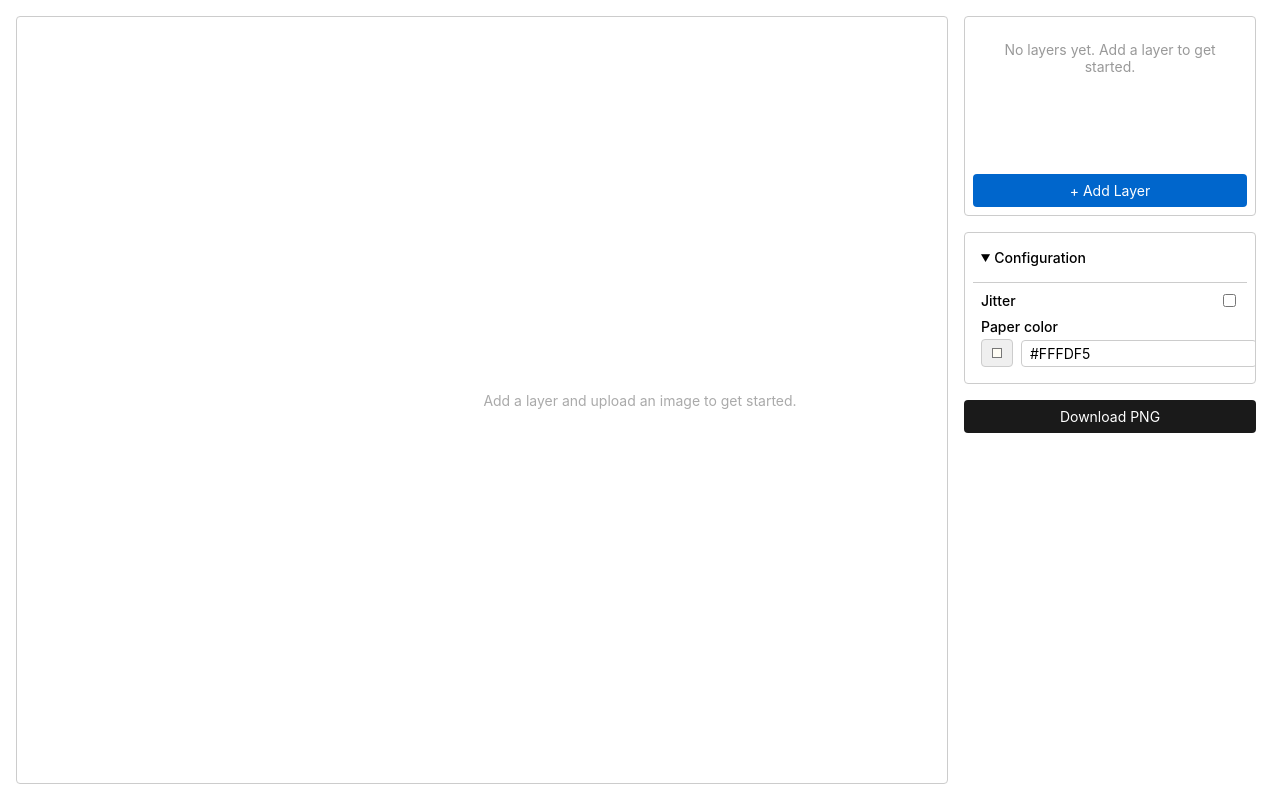
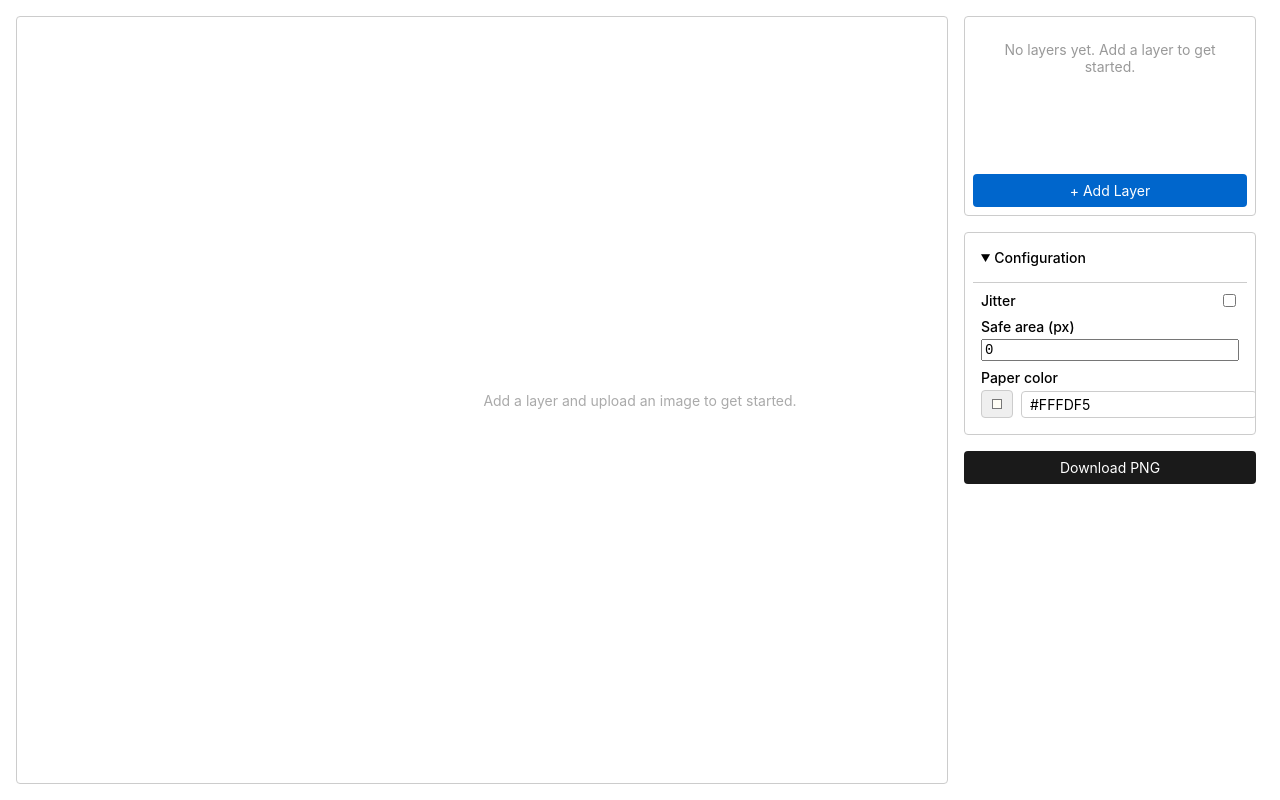
Before and after one commit to jackbush/riso, a React (Vite) app: page / in a window 1280 px wide. Built offline with nearby package versions, Linux system fonts and the light colour scheme.

Commit message:
safe area config

```diff
--- a/src/App.tsx
+++ b/src/App.tsx
@@ -11,6 +11,7 @@ export function App() {
   const [config, setConfig] = useState<RisoConfig>({
     jitterEnabled: false,
     paperColor: '#FFFDF5',
+    safeArea: 0,
   });
 
   function handleConfigChange(updates: Partial<RisoConfig>) {
--- a/src/components/ConfigPanel.tsx
+++ b/src/components/ConfigPanel.tsx
@@ -20,6 +20,20 @@ export function ConfigPanel({ config, onChange }: ConfigPanelProps) {
             onChange={(e) => onChange({ jitterEnabled: e.target.checked })}
           />
         </label>
+
+        {/* Safe area */}
+        <div className="config-item">
+          <label className="config-label">Safe area (px)</label>
+          <input
+            type="number"
+            min={0}
+            max={500}
+            step={10}
+            value={config.safeArea}
+            onChange={(e) => onChange({ safeArea: Math.max(0, parseInt(e.target.value, 10) || 0) })}
+            className="config-hex-input"
+          />
+        </div>
 
         {/* Paper color */}
         <div className="config-item">
--- a/src/engine/compositor.ts
+++ b/src/engine/compositor.ts
@@ -68,16 +68,17 @@ export function composite(
   targetH: number,
   fullW: number,
 ): HTMLCanvasElement {
+  const scale = targetW / fullW;
+  const safe = Math.round((config.safeArea ?? 0) * scale);
+
   const canvas = document.createElement('canvas');
-  canvas.width = targetW;
-  canvas.height = targetH;
+  canvas.width = targetW + 2 * safe;
+  canvas.height = targetH + 2 * safe;
   const ctx = canvas.getContext('2d')!;
-
-  const scale = targetW / fullW;
 
   // 1. Paper background
   ctx.fillStyle = config.paperColor;
-  ctx.fillRect(0, 0, targetW, targetH);
+  ctx.fillRect(0, 0, canvas.width, canvas.height);
 
   // 2. Composite each visible layer
   for (const layer of layers) {
@@ -94,11 +95,11 @@ export function composite(
     if (!tmpCtx) continue;
     tmpCtx.putImageData(tinted, 0, 0);
 
-    // Compute centered position in target canvas
+    // Compute centered position within the content area, offset by safe area
     const drawW = tinted.width * scale;
     const drawH = tinted.height * scale;
-    let drawX = (targetW - drawW) / 2;
-    let drawY = (targetH - drawH) / 2;
+    let drawX = safe + (targetW - drawW) / 2;
+    let drawY = safe + (targetH - drawH) / 2;
 
     // Apply jitter offset (scaled)
     if (config.jitterEnabled) {
--- a/src/hooks/useRenderPipeline.ts
+++ b/src/hooks/useRenderPipeline.ts
@@ -52,8 +52,8 @@ export function useRenderPipeline(
 
       const result = render(currentLayers, currentConfig, scale);
 
-      canvas.width = targetW;
-      canvas.height = targetH;
+      canvas.width = result.width;
+      canvas.height = result.height;
       const ctx = canvas.getContext('2d');
       if (ctx) ctx.drawImage(result, 0, 0);
     }, DEBOUNCE_MS);
--- a/src/types.ts
+++ b/src/types.ts
@@ -18,4 +18,5 @@ export interface Layer {
 export interface RisoConfig {
   jitterEnabled: boolean;
   paperColor: string;
+  safeArea: number; // pixels at full resolution
 }
```
